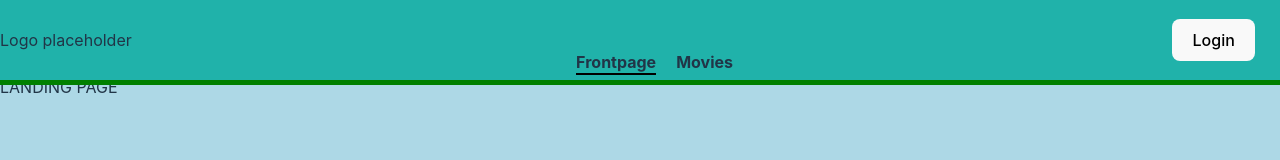
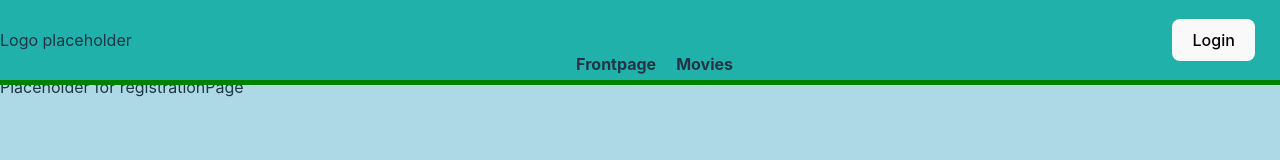
Before and after one commit to ScandiumSG/cinema_demo, a React (Vite) app: page /user/register in a window 1280 px wide. Before the commit this address led to /. Shown: the top 160 px of the page. Built offline with nearby package versions, Linux system fonts and the light colour scheme; no server answers.

Commit message:
Register - Created placeholder registration page

```diff
--- a/src/App.tsx
+++ b/src/App.tsx
@@ -8,6 +8,8 @@ import MovieOverviewPage from './pages/MovieOverview/MovieOverviewPage';
 import { IUserData } from './interfaces/UserInterfaces';
 import { readSessionStorage } from './util/userUtil';
 import MoviePage from './components/MoviePage/MoviePage';
+import RegistrationPage from './pages/RegistrationPage/RegistrationPage';
+import ProfilePage from './pages/ProfilePage/ProfilePage';
 
 function App() {
   const [user, setUser] = useState<IUserData|undefined>(readSessionStorage())
@@ -52,6 +54,14 @@ function App() {
               path="/movies/:id"
               element={<MoviePage />}
             />
+            <Route
+              path="user/profile"
+              element={<ProfilePage />}
+            />
+            <Route
+              path="/user/register/"
+              element={<RegistrationPage />}
+            />
             <Route // Send unknown paths back to landing page
               path="*"
               element={<Navigate replace to="/" />}
--- /dev/null
+++ b/src/components/common/loginModal/RegisterAccount/RegisterAccount.tsx
@@ -0,0 +1,17 @@
+import { useNavigate } from "react-router-dom";
+import "./RegisterAccount.css"
+
+const RegisterAccount = () => {
+    const navigate = useNavigate();
+
+    return(
+        <div className="login-modal-register-container">
+            <span>Don't have an account?</span>
+            <button className="login-modal-button" onClick={() => navigate("user/register")}>
+                Register now
+            </button>
+        </div>
+    )
+}
+
+export default RegisterAccount;
--- a/src/components/header/PageLinks/PageLink/PageLink.tsx
+++ b/src/components/header/PageLinks/PageLink/PageLink.tsx
@@ -18,9 +18,10 @@ const PageLink: React.FC<linkProps> = ({displayName, routeName}) => {
     }
 
     useEffect(() => {
+        console.log(location.pathname);
         if (location.pathname === "/" && routeName === "/") {
             setActiveLink(true);
-        } else if (location.pathname.endsWith(routeName)) {
+        } else if (location.pathname.endsWith(routeName) && routeName !== "/") {
             setActiveLink(true);
         } else {
             setActiveLink(false);
--- /dev/null
+++ b/src/pages/RegistrationPage/RegistrationPage.tsx
@@ -0,0 +1,11 @@
+import "./RegistrationPage.css"
+
+const RegistrationPage = () => {
+    return(
+        <div>
+            Placeholder for registrationPage
+        </div>
+    )
+}
+
+export default RegistrationPage;
```
Also changed, not shown: src/components/common/loginModal/RegisterAccount/RegisterAccount.css (added), src/pages/RegistrationPage/RegistrationPage.css (added).
